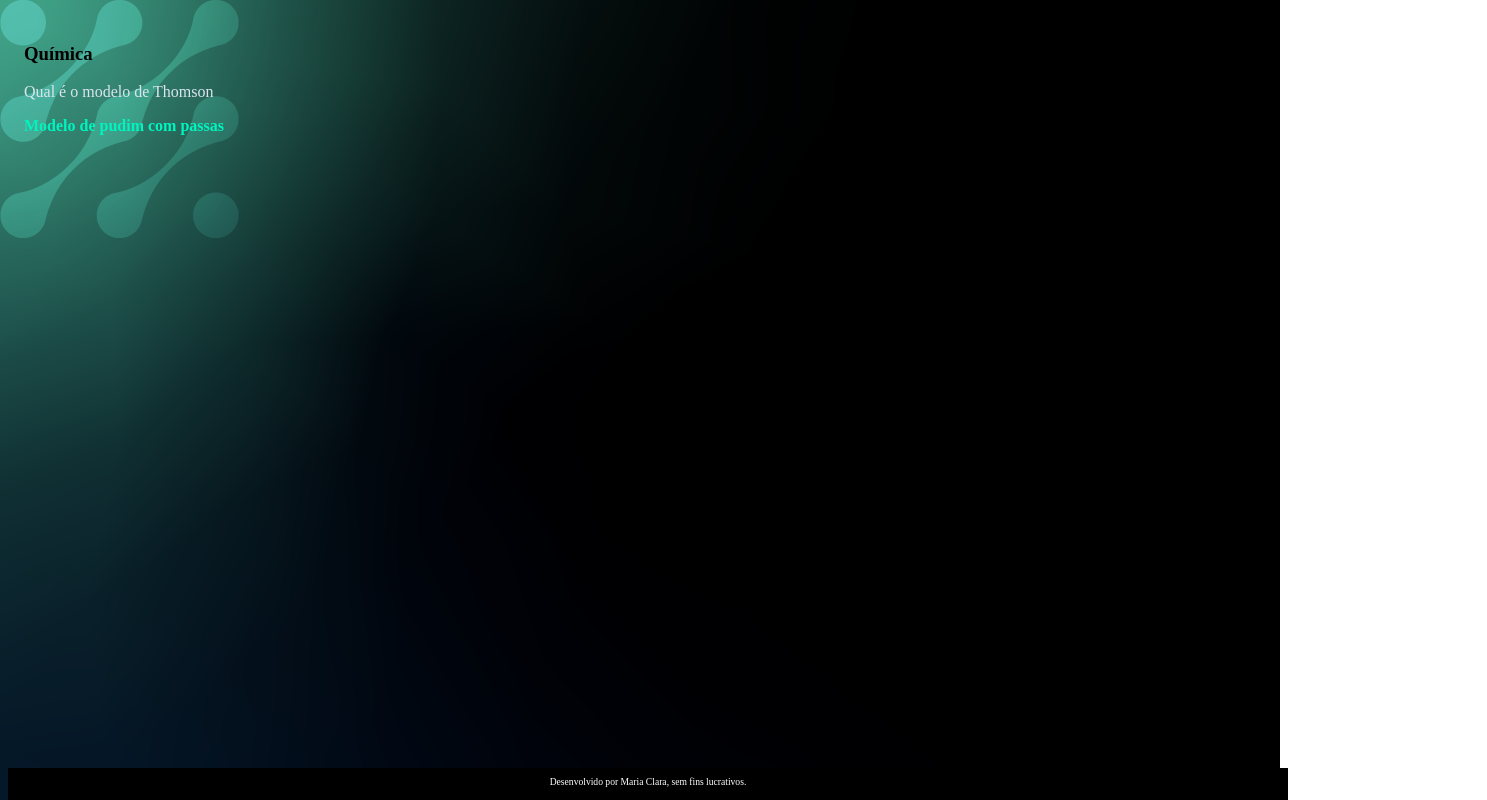
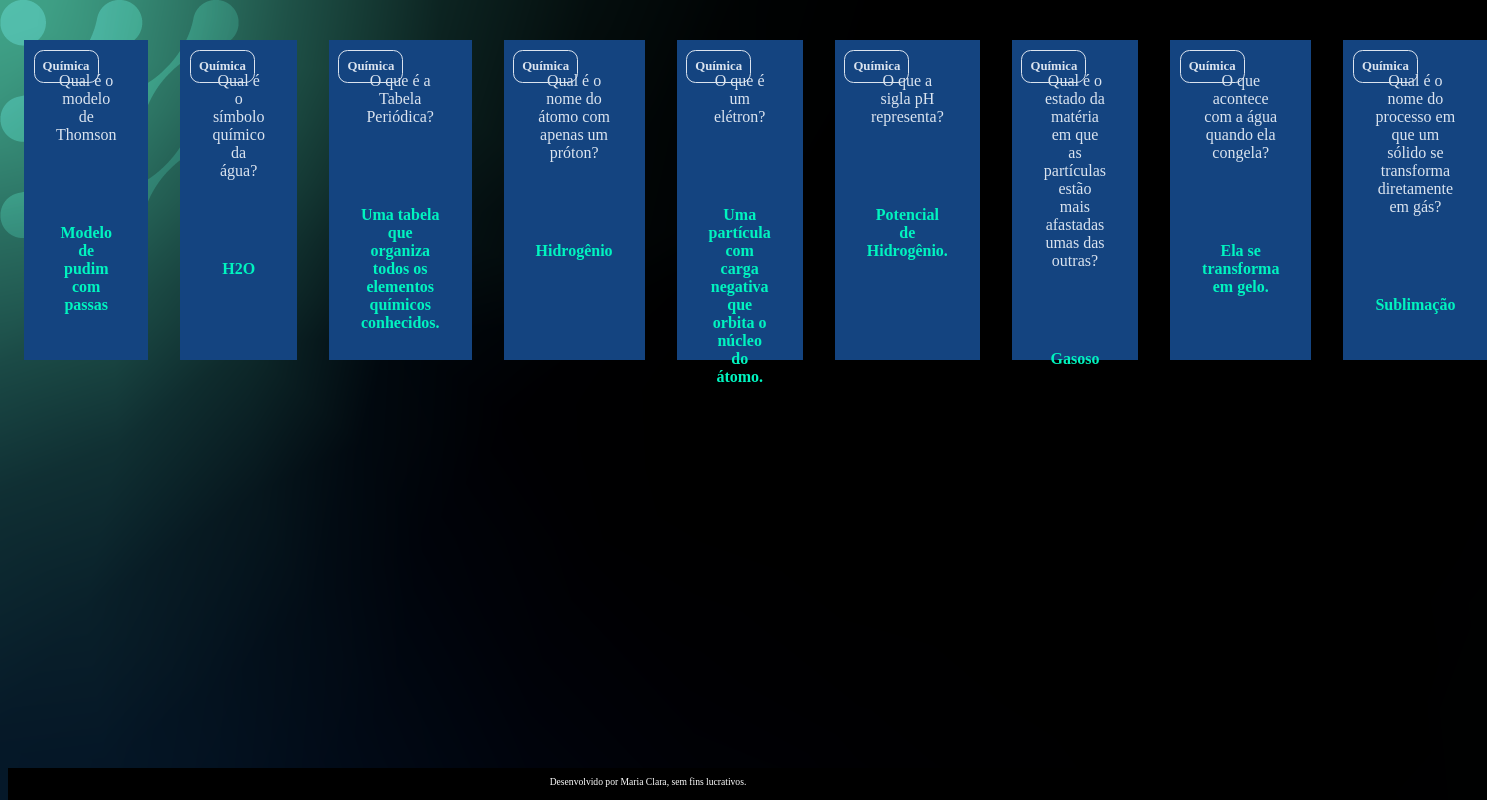
Before and after one commit to Mariaclaraoliveira2508/flashcards, a plain HTML site: page index.html in a window 1280 px wide. Shown: the whole page, 1487 px wide, since content can reach past the window. Drawn offline with Linux system fonts and the light colour scheme; a web font is replaced by a local one.

Commit message:
Add files via upload

```diff
--- a/index.html
+++ b/index.html
@@ -20,13 +20,109 @@
         <section id="container">
             <article class="cartao">
 
-                <div class="cartao_conteudo">
+                <div class="cartao__conteudo">
                     <h3>Química</h3>
                     <div class="cartao__conteudo__pergunta">
                         <p>Qual é o modelo de Thomson</p>
                     </div>
                     <div class="cartao__conteudo__resposta">
                         <p>Modelo de pudim com passas</p>
+                    </div>
+                </div>
+            </article>
+              <article class="cartao">
+
+                <div class="cartao__conteudo">
+                    <h3>Química</h3>
+                    <div class="cartao__conteudo__pergunta">
+                        <p>Qual é o símbolo químico da água?</p>
+                    </div>
+                    <div class="cartao__conteudo__resposta">
+                        <p>H2O</p>
+                    </div>
+                </div>
+            </article>
+              <article class="cartao">
+
+                <div class="cartao__conteudo">
+                    <h3>Química</h3>
+                    <div class="cartao__conteudo__pergunta">
+                        <p>O que é a Tabela Periódica?</p>
+                    </div>
+                    <div class="cartao__conteudo__resposta">
+                        <p> Uma tabela que organiza todos os elementos químicos conhecidos.</p>
+                    </div>
+                </div>
+            </article>
+            <article class="cartao">
+
+                <div class="cartao__conteudo">
+                    <h3>Química</h3>
+                    <div class="cartao__conteudo__pergunta">
+                        <p>Qual é o nome do átomo com apenas um próton?</p>
+                    </div>
+                    <div class="cartao__conteudo__resposta">
+                        <p> Hidrogênio</p>
+                    </div>
+                </div>
+            </article>
+              <article class="cartao">
+
+                <div class="cartao__conteudo">
+                    <h3>Química</h3>
+                    <div class="cartao__conteudo__pergunta">
+                        <p>O que é um elétron?</p>
+                    </div>
+                    <div class="cartao__conteudo__resposta">
+                        <p> Uma partícula com carga negativa que orbita o núcleo do átomo.</p>
+                    </div>
+                </div>
+            </article>
+         <article class="cartao">
+
+                <div class="cartao__conteudo">
+                    <h3>Química</h3>
+                    <div class="cartao__conteudo__pergunta">
+                        <p>O que a sigla pH representa?</p>
+                    </div>
+                    <div class="cartao__conteudo__resposta">
+                        <p>  Potencial de Hidrogênio.</p>
+                    </div>
+                </div>
+            </article>
+              <article class="cartao">
+
+                <div class="cartao__conteudo">
+                    <h3>Química</h3>
+                    <div class="cartao__conteudo__pergunta">
+                        <p>Qual é o estado da matéria em que as partículas estão mais afastadas umas das outras?</p>
+                    </div>
+                    <div class="cartao__conteudo__resposta">
+                        <p> Gasoso</p>
+                    </div>
+                </div>
+            </article>
+              <article class="cartao">
+
+                <div class="cartao__conteudo">
+                    <h3>Química</h3>
+                    <div class="cartao__conteudo__pergunta">
+                        <p>O que acontece com a água quando ela congela?</p>
+                    </div>
+                    <div class="cartao__conteudo__resposta">
+                        <p>Ela se transforma em gelo.</p>
+                    </div>
+                </div>
+            </article>
+               <article class="cartao">
+
+                <div class="cartao__conteudo">
+                    <h3>Química</h3>
+                    <div class="cartao__conteudo__pergunta">
+                        <p>Qual é o nome do processo em que um sólido se transforma diretamente em gás?</p>
+                    </div>
+                    <div class="cartao__conteudo__resposta">
+                        <p> Sublimação</p>
                     </div>
                 </div>
             </article>
```
